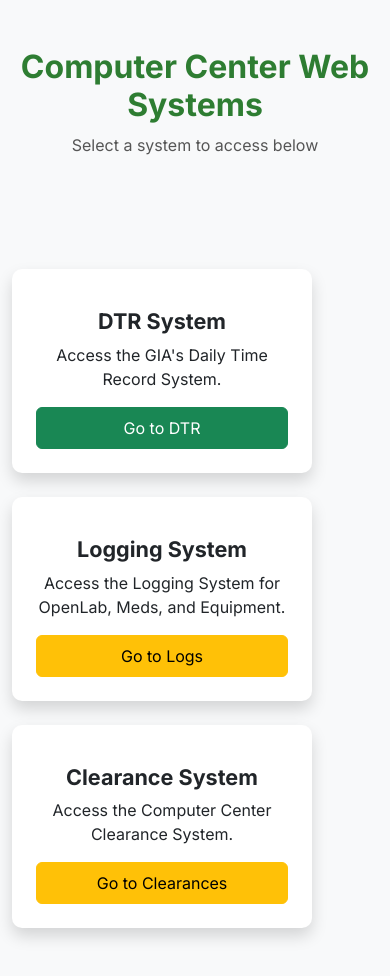
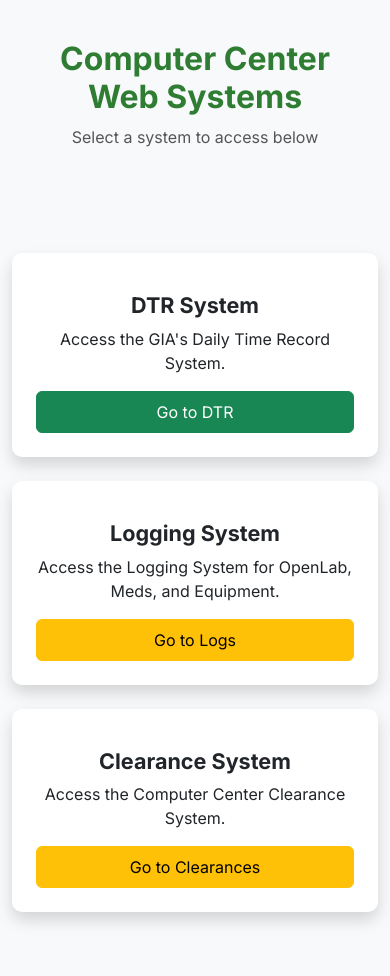
Before and after one commit to earlhsjks/csc-dashboard, a Flask app: page / in a window 390 px wide. After the commit the page ends 923 px from the top, so only its background shows below. Run offline with Flask 3, Linux system fonts and the light colour scheme; parts of the project's set-up code (start-up, migrations or seed data) failed here and were passed over; some libraries are stand-ins or nearby versions.

Commit message:
mobile fix

```diff
--- a/static/css/style.css
+++ b/static/css/style.css
@@ -1,12 +1,10 @@
-/* General Styling */
-@import url('https://fonts.googleapis.com/css2?family=Inter:ital,opsz,wght@0,14..32,100..900;1,14..32,100..900&display=swap');
+@import url('https://fonts.googleapis.com/css2?family=Inter:wght@400;600;700&display=swap');
 
 body {
     background-color: #f8f9fa;
     font-family: "Inter", sans-serif;
 }
 
-/* Hero Section */
 .hero-section {
     text-align: center;
     padding: 60px 20px;
@@ -15,7 +13,7 @@ body {
 .hero-section h1 {
     font-size: 2.5rem;
     font-weight: bold;
-    color: #2E7D32;
+    color: #2e7d32;
 }
 
 .hero-section p {
@@ -23,23 +21,16 @@ body {
     color: #555;
 }
 
-/* Card Container */
-.card-container {
-    display: flex;
-    justify-content: center;
-    gap: 20px;
-    flex-wrap: wrap;
-    margin-top: 30px;
-}
-
-/* Cards */
 .card {
-    width: 300px;
     border: none;
     border-radius: 10px;
-    transition: 0.3s;
+    transition: transform 0.3s, box-shadow 0.3s;
     box-shadow: 0 4px 6px rgba(0, 0, 0, 0.1);
     background: white;
+    height: 100%;
+    display: flex;
+    flex-direction: column;
+    justify-content: space-between;
 }
 
 .card:hover {
@@ -53,11 +44,26 @@ body {
 
 .card i {
     font-size: 2.5rem;
-    color: #2E7D32;
+    color: #2e7d32;
 }
 
-/* Buttons */
 .btn-custom {
-    font-size: 1.2rem;
+    font-size: 1.1rem;
     padding: 10px 20px;
 }
+
+@media (max-width: 576px) {
+    .hero-section {
+    padding: 40px 10px;
+    }
+    .hero-section h1 {
+    font-size: 2rem;
+    }
+    .hero-section p {
+    font-size: 1rem;
+    }
+    .btn-custom {
+    font-size: 1rem;
+    padding: 8px 16px;
+    }
+}
--- a/templates/index.html
+++ b/templates/index.html
@@ -1,127 +1,53 @@
 <!DOCTYPE html>
 <html lang="en">
 <head>
-    <meta charset="UTF-8">
-    <meta name="viewport" content="width=device-width, initial-scale=1.0">
+  <meta charset="UTF-8" />
+  <meta name="viewport" content="width=device-width, initial-scale=1.0" />
   <title>CSC Systems</title>
 
   <!-- Favicon -->
-    <link rel="icon" type="image/png" href="{{ url_for('static', filename='favicon.png') }}">
+  <link rel="icon" type="image/png" href="{{ url_for('static', filename='favicon.png') }}" />
 
   <!-- Bootstrap CSS -->
-    <link href="https://cdn.jsdelivr.net/npm/bootstrap@5.3.0/dist/css/bootstrap.min.css" rel="stylesheet">
+  <link href="https://cdn.jsdelivr.net/npm/bootstrap@5.3.0/dist/css/bootstrap.min.css" rel="stylesheet" />
 
   <!-- Custom Styles -->
-    <link rel="stylesheet" href="{{ url_for('static', filename='css/style.css') }}">
+  <link rel="stylesheet" href="{{ url_for('static', filename='css/style.css') }}" />
 
-    <!-- Font Awesome for Icons -->
+  <!-- Font Awesome -->
   <script src="https://kit.fontawesome.com/yourkit.js" crossorigin="anonymous"></script>
-
-    <style>
-        @import url('https://fonts.googleapis.com/css2?family=Inter:ital,opsz,wght@0,14..32,100..900;1,14..32,100..900&display=swap');
-
-        body {
-            background-color: #f8f9fa;
-            font-family: "Inter", sans-serif;
-        }
-
-        /* Hero Section */
-        .hero-section {
-            text-align: center;
-            padding: 60px 20px;
-        }
-
-        .hero-section h1 {
-            font-size: 2.5rem;
-            font-weight: bold;
-            color: #2E7D32;
-        }
-
-        .hero-section p {
-            font-size: 1.2rem;
-            color: #555;
-        }
-
-        /* Cards */
-        .card {
-            border: none;
-            border-radius: 10px;
-            transition: transform 0.3s, box-shadow 0.3s;
-            box-shadow: 0 4px 6px rgba(0, 0, 0, 0.1);
-            background: white;
-            height: 100%;
-            display: flex;
-            flex-direction: column;
-            justify-content: space-between;
-        }
-
-        .card:hover {
-            transform: translateY(-5px);
-            box-shadow: 0 6px 12px rgba(0, 0, 0, 0.15);
-        }
-
-        .card h4 {
-            font-weight: bold;
-        }
-
-        .card i {
-            font-size: 2.5rem;
-            color: #2E7D32;
-        }
-
-        /* Buttons */
-        .btn-custom {
-            font-size: 1.1rem;
-            padding: 10px 20px;
-        }
-
-        /* Improve spacing on smaller screens */
-        @media (max-width: 576px) {
-            .hero-section {
-                padding: 40px 10px;
-            }
-            .hero-section h1 {
-                font-size: 2rem;
-            }
-            .hero-section p {
-                font-size: 1rem;
-            }
-            .btn-custom {
-                font-size: 1rem;
-                padding: 8px 16px;
-            }
-        }
-    </style>
 </head>
 <body>
 
-    <!-- Hero Section -->
-    <div class="hero-section text-center py-5 bg-light">
+  <!-- Hero Section Wrapped in Container -->
+  <div class="container">
+    <div class="hero-section text-center bg-light">
       <h1>Computer Center Web Systems</h1>
       <p>Select a system to access below</p>
+    </div>
   </div>
 
   <!-- Card Section -->
   <div class="container my-5">
     <div class="row justify-content-center g-4">
-            <div class="col-12 col-sm-6 col-md-4">
-                <div class="card text-center p-4 shadow h-100">
+      <div class="col-12 col-sm-6 col-md-4 d-flex">
+        <div class="card text-center p-4 shadow w-100">
           <i class="fas fa-clock fa-3x mb-3"></i>
           <h4>DTR System</h4>
           <p>Access the GIA's Daily Time Record System.</p>
           <a href="{{ url_for('dtr') }}" class="btn btn-success btn-custom mt-auto">Go to DTR</a>
         </div>
       </div>
-            <div class="col-12 col-sm-6 col-md-4">
-                <div class="card text-center p-4 shadow h-100">
+      <div class="col-12 col-sm-6 col-md-4 d-flex">
+        <div class="card text-center p-4 shadow w-100">
           <i class="fas fa-clipboard-list fa-3x mb-3"></i>
           <h4>Logging System</h4>
           <p>Access the Logging System for OpenLab, Meds, and Equipment.</p>
           <a href="{{ url_for('logs') }}" class="btn btn-warning btn-custom mt-auto">Go to Logs</a>
         </div>
       </div>
-            <div class="col-12 col-sm-6 col-md-4">
-                <div class="card text-center p-4 shadow h-100">
+      <div class="col-12 col-sm-6 col-md-4 d-flex">
+        <div class="card text-center p-4 shadow w-100">
           <i class="fas fa-check-circle fa-3x mb-3"></i>
           <h4>Clearance System</h4>
           <p>Access the Computer Center Clearance System.</p>
@@ -133,6 +59,5 @@
 
   <!-- Bootstrap JS -->
   <script src="https://cdn.jsdelivr.net/npm/bootstrap@5.3.0/dist/js/bootstrap.bundle.min.js"></script>
-
 </body>
 </html>
```
Lines whose indentation alone changed are shown as unchanged.
